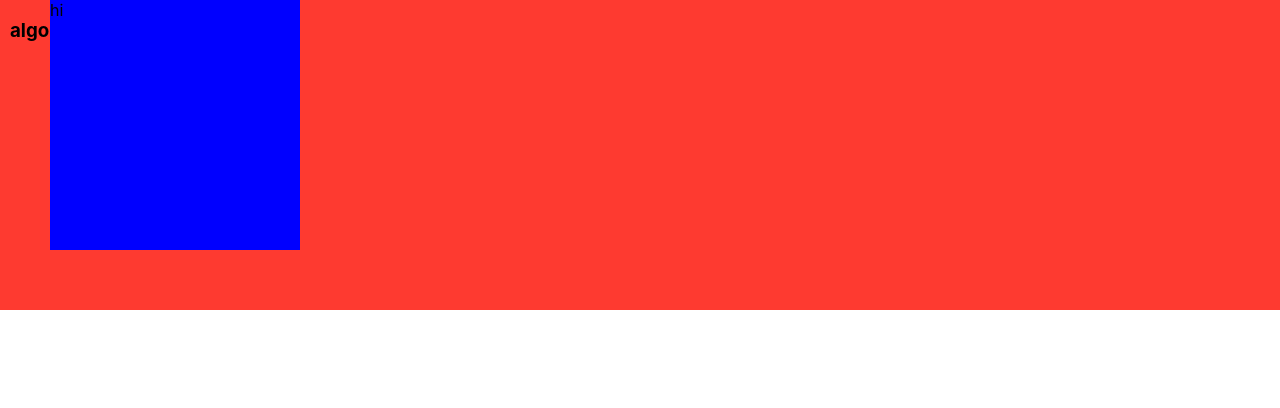
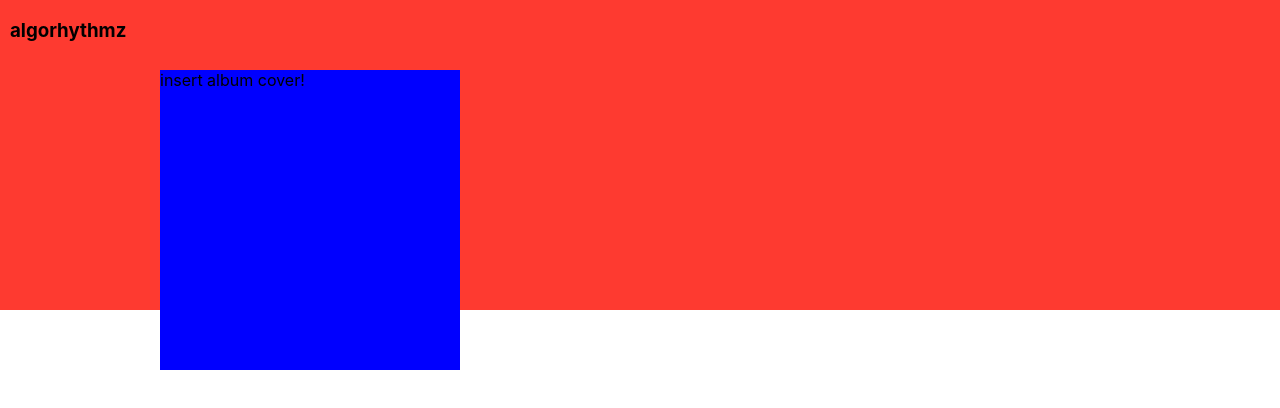
Before and after one commit to tydagan/Hackathon-2023, a React (Create React App) app: page /search in a window 1280 px wide. Shown: the top 408 px of the page. Built offline with nearby package versions, Linux system fonts and the light colour scheme.

Commit message:
result css

```diff
--- a/src/App.css
+++ b/src/App.css
@@ -52,10 +52,10 @@ input[type=text] {
 .album-box {
     position: absolute;
     background: blue;
-    width: 250px;
-    left: 50px;
-    top: 0px;
-    height: 250px;
+    width: 300px;
+    left: 160px;
+    top: 70px;
+    height: 300px;
 }
 
 .App-link {
--- a/src/Search.js
+++ b/src/Search.js
@@ -10,7 +10,7 @@ const About = () => {
             <header className="Result-header">
                 <h3 style={{ color: 'black' }}> algorhythmz</h3>
             </header >
-            <div className="album-box">hi</div>
+            <div className="album-box">insert album cover!</div>
 
         </div>
     );
```
